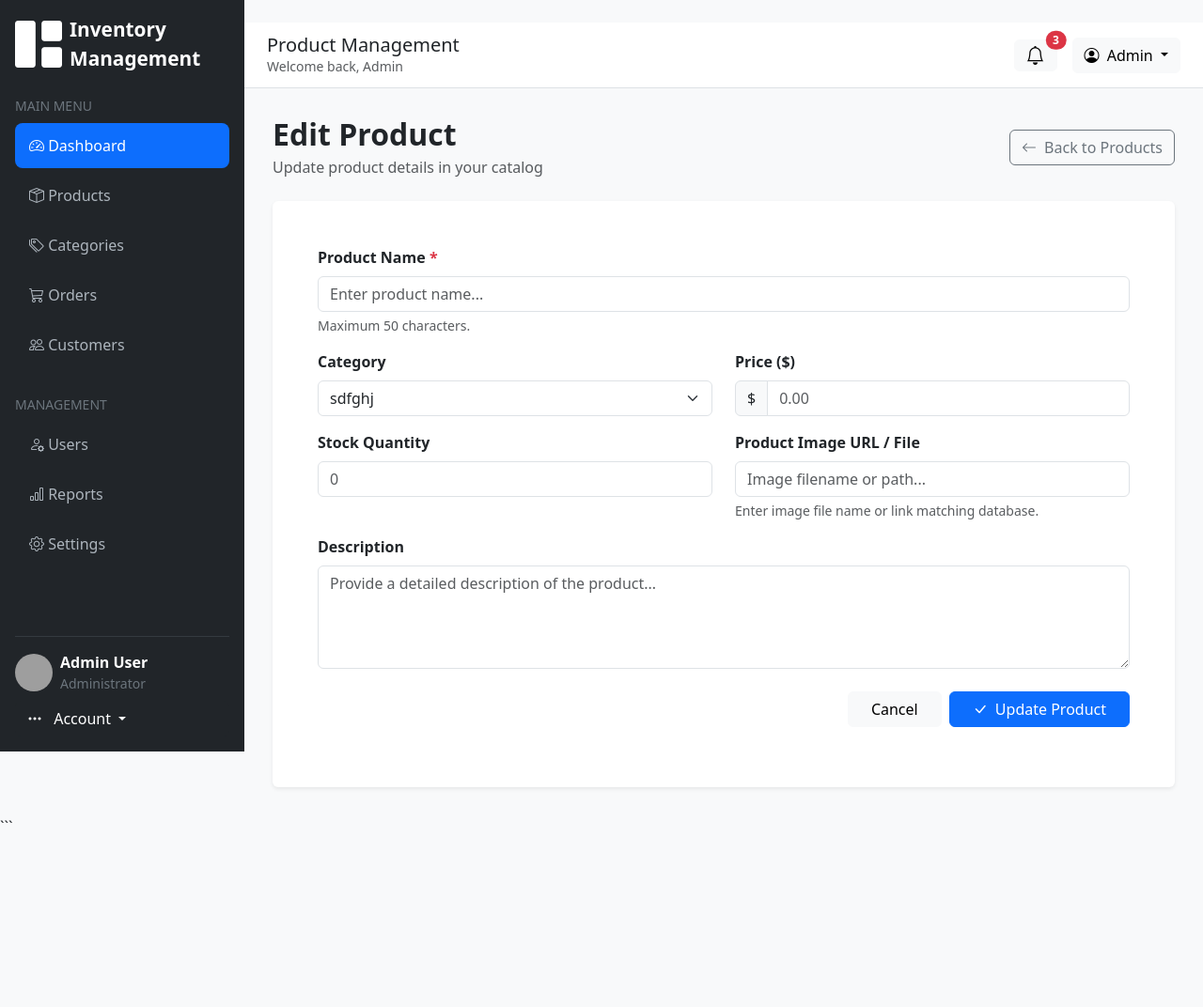
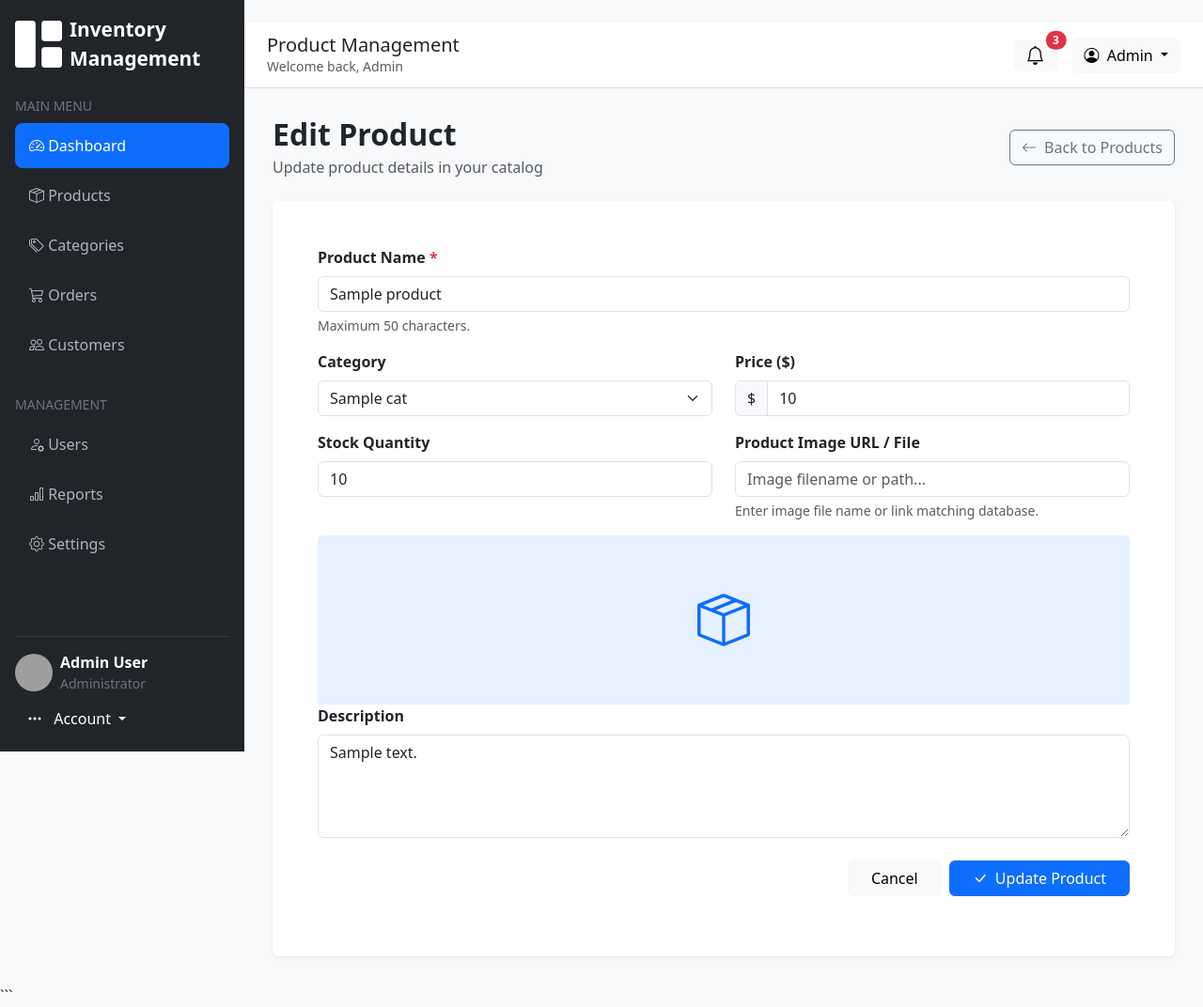
Before and after one commit to Bunchhorng/flask_crud_inventory, a Flask app: template templates/product/update.html in a window 1280 px wide. Shown: the whole page at 94% size. Before the commit the page ends 876 px from the top, so only its background shows below. Run offline with Flask 3, Linux system fonts and the light colour scheme; the template is opened without the code that fills it: most values are stand-ins (such as "Sample title", 1, 10 or a date in 2020); grey boxes are pictures that could not be loaded.

Commit message:
app.py, index.html, update.html, complete update product

```diff
--- a/app.py
+++ b/app.py
@@ -131,9 +131,55 @@ def create_product():
         categories=categories
     )
 
-@app.route('/product/update')
-def update_product():
-    return render_template('product/update.html')
+@app.route('/product/update/<int:id>', methods=['GET', 'POST'])
+def update_product(id):
+    db = connectDB()
+    cursor = db.cursor()
+
+    if request.method=="POST":
+        newName = request.form['name']
+        newPrice = request.form['price']
+        newStock = request.form['stock']
+        newDescription = request.form['description']
+        category_id = request.form['category_id']
+        image = request.files.get('image')
+
+        cursor.execute('SELECT * FROM products WHERE id=%s', (id,))
+        product = cursor.fetchone()
+
+        filename = product['image']
+
+        if image and image.filename:
+            filename = secure_filename(image.filename)
+
+            image_path = os.path.join(app.config['UPLOAD_FOLDER'], filename)
+            image.save(image_path)
+
+            sql = """
+                UPDATE products
+                SET name=%s, price=%s, stock=%s, description=%s,
+                image=%s, category_id=%s
+                WHERE id=%s
+            """
+
+            cursor.execute(sql, (
+                newName, newPrice, newStock, newDescription,
+                filename, category_id, id
+            ))
+
+            db.commit()
+            cursor.close()
+
+            return redirect(url_for('index_product'))
+
+    cursor.execute("SELECT * FROM products WHERE id=%s", (id,))
+    product = cursor.fetchone()
+
+    cursor.execute("SELECT * FROM categories")
+    categories = cursor.fetchall()
+
+    cursor.close()
+    return render_template('product/update.html', product=product, categories=categories)
 
 if __name__ == "__main__":
     app.run(debug=True)
--- a/templates/product/index.html
+++ b/templates/product/index.html
@@ -106,7 +106,7 @@
 
           <!-- Actions -->
           <div class="d-flex gap-2 pt-2 border-top">
-            <a href="{{ url_for('update_product') }}" class="btn btn-sm btn-outline-primary w-50">
+            <a href="{{ url_for('update_product', id=product.id) }}" class="btn btn-sm btn-outline-primary w-50">
               <i class="bi bi-pencil me-1"></i> Edit
             </a>
 
--- a/templates/product/update.html
+++ b/templates/product/update.html
@@ -21,7 +21,7 @@
 <!-- Form Card -->
 <div class="card border-0 shadow-sm">
   <div class="card-body p-4 p-md-5">
-    <form action="{{ url_for('update_product') }}" method="POST" enctype="multipart/form-data">
+    <form action="{{ url_for('update_product', id = product.id) }}" method="POST" enctype="multipart/form-data">
 
       <!-- Product Name -->
       <div class="mb-3">
@@ -31,8 +31,7 @@
           class="form-control"
           id="name"
           name="name"
-          value=""
-          placeholder="Enter product name..."
+          value="{{product.name}}"
           maxlength="50"
           required
         >
@@ -44,13 +43,18 @@
         <!-- Category -->
         <div class="col-md-6 mb-3">
           <label for="category_id" class="form-label fw-semibold">Category</label>
-          <select class="form-select" id="category_id" name="category_id">
-            <option value="" disabled>Select category</option>
-              <option value="">
-                sdfghj
-              </option>
+
+          <select class="form-select" id="category_id" name="category_id" required>
+              <option value="" disabled>Select category</option>
+
+              {% for cat in categories %}
+                  <option value="{{ cat.id }}"
+                      {% if cat.id == product.category_id %}selected{% endif %}>
+                      {{ cat.name }}
+                  </option>
+              {% endfor %}
           </select>
-        </div>
+      </div>
 
         <!-- Price -->
         <div class="col-md-6 mb-3">
@@ -64,7 +68,7 @@
               class="form-control"
               id="price"
               name="price"
-              value=""
+              value="{{product.price}}"
               placeholder="0.00"
             >
           </div>
@@ -82,7 +86,7 @@
             class="form-control"
             id="stock"
             name="stock"
-            value=""
+            value="{{product.stock}}"
             placeholder="0"
           >
         </div>
@@ -100,6 +104,16 @@
           >
           <div class="form-text">Enter image file name or link matching database.</div>
         </div>
+        <!-- Current Image -->
+        <div>
+           {% if product.image %}
+              <img src="{{ url_for('static', filename='uploads/products/' ~ product.image) }}" alt="{{ product.name }}" class="card-img-top" style="height: 180px; object-fit: cover;">
+            {% else %}
+              <div class="bg-primary bg-opacity-10 text-primary card-img-top d-flex align-items-center justify-content-center" style="height: 180px;">
+                <i class="bi bi-box-seam display-4"></i>
+              </div>
+            {% endif %}
+        </div>
       </div>
 
       <!-- Description -->
@@ -110,8 +124,7 @@
           id="description"
           name="description"
           rows="4"
-          placeholder="Provide a detailed description of the product..."
-        ></textarea>
+        >{{product.description}}</textarea>
       </div>
 
       <!-- Form Actions -->
```
